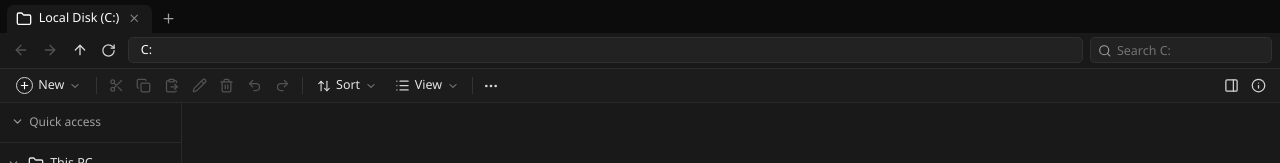
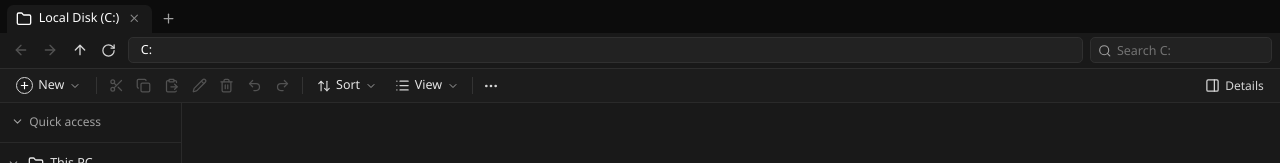
Before and after one commit to empfi/xplorer, a React (Vite) app: page / in a window 1280 px wide. Shown: the top 163 px of the page. Built offline with nearby package versions, Linux system fonts and the light colour scheme.

Commit message:
feat: unify preview and details into single details pane without separate tabs

```diff
--- a/src/App.tsx
+++ b/src/App.tsx
@@ -283,37 +283,16 @@ export default function App() {
       return false;
     }
   });
-  const [paneMode, setPaneMode] = useState<"preview" | "details">(() => {
-    try {
-      return localStorage.getItem("pane-mode") === "details" ? "details" : "preview";
-    } catch {
-      return "preview";
-    }
-  });
-
-  const togglePreview = useCallback(() => {
+
+  const togglePane = useCallback(() => {
     setShowPane((prev) => {
-      const next = !prev || paneMode !== "preview";
+      const next = !prev;
       try {
         localStorage.setItem("show-pane", next ? "1" : "0");
-        localStorage.setItem("pane-mode", "preview");
       } catch {}
-      setPaneMode("preview");
       return next;
     });
-  }, [paneMode]);
-
-  const toggleDetails = useCallback(() => {
-    setShowPane((prev) => {
-      const next = !prev || paneMode !== "details";
-      try {
-        localStorage.setItem("show-pane", next ? "1" : "0");
-        localStorage.setItem("pane-mode", "details");
-      } catch {}
-      setPaneMode("details");
-      return next;
-    });
-  }, [paneMode]);
+  }, []);
 
   const [sort, setSort] = useState<{ key: SortKey; dir: 1 | -1 }>(() => {
     try {
@@ -2268,8 +2247,7 @@ export default function App() {
         refresh();
       } else if (e.altKey && (e.key === "p" || e.key === "P")) {
         e.preventDefault();
-        if (e.shiftKey) toggleDetails();
-        else togglePreview();
+        togglePane();
       } else if (e.key === "F2" && active && active.selected.size === 1) {
         e.preventDefault();
         setRenameTarget([...active.selected][0]);
@@ -2649,10 +2627,8 @@ export default function App() {
         groupBy={groupBy}
         showHidden={showHidden}
         shellNewItems={shellNewItems}
-        showPreviewPane={showPane && paneMode === "preview"}
-        showDetailsPane={showPane && paneMode === "details"}
-        onTogglePreview={togglePreview}
-        onToggleDetails={toggleDetails}
+        showPane={showPane}
+        onTogglePane={togglePane}
         onSetViewPreset={(v, z) => setTab(active.id, { view: v, zoom: z })}
         onSortKey={(k) => setSort((prev) => ({ key: k, dir: prev.dir }))}
         onSortDir={(d) => setSort((prev) => ({ ...prev, dir: d }))}
@@ -2770,8 +2746,6 @@ export default function App() {
           <PreviewPane
             selectedEntries={selectedEntriesList}
             currentDir={active.path}
-            paneMode={paneMode}
-            onSetPaneMode={setPaneMode}
             onClose={() => setShowPane(false)}
           />
         )}
--- a/src/components/ActionBar.tsx
+++ b/src/components/ActionBar.tsx
@@ -65,10 +65,8 @@ export interface ActionBarProps {
   onRedo?: () => void;
   redoLabel?: string;
   onOpenDropdownMenu: (x: number, y: number, groups: MenuGroup[]) => void;
-  showPreviewPane?: boolean;
-  showDetailsPane?: boolean;
-  onTogglePreview?: () => void;
-  onToggleDetails?: () => void;
+  showPane?: boolean;
+  onTogglePane?: () => void;
 }
 
 export default function ActionBar(p: ActionBarProps) {
@@ -219,16 +217,10 @@ export default function ActionBar(p: ActionBarProps) {
     {
       items: [
         {
-          label: "Preview pane",
+          label: "Details pane",
           shortcut: "Alt+P",
-          checked: !!p.showPreviewPane,
-          action: () => p.onTogglePreview?.(),
-        },
-        {
-          label: "Details pane",
-          shortcut: "Alt+Shift+P",
-          checked: !!p.showDetailsPane,
-          action: () => p.onToggleDetails?.(),
+          checked: !!p.showPane,
+          action: () => p.onTogglePane?.(),
         },
       ],
     },
@@ -497,25 +489,21 @@ export default function ActionBar(p: ActionBarProps) {
         <MoreHorizontal size={16} />
       </button>
 
-      {/* Right side: Preview pane & Details pane toggles */}
-      <div className="ml-auto flex items-center gap-0.5">
+      {/* Right side: Details pane toggle */}
+      <div className="ml-auto flex items-center">
         <button
           type="button"
-          className={`${iconBtn} ${p.showPreviewPane ? "bg-[#333333] text-sky-400" : ""}`}
-          data-tooltip="Preview pane (Alt+P)"
-          aria-label="Preview pane"
-          onClick={p.onTogglePreview}
+          className={`flex items-center gap-1.5 rounded-md px-2.5 py-1 text-[12px] font-medium transition-colors ${
+            p.showPane
+              ? "bg-[#333333] text-sky-400 border border-[#404040]"
+              : "text-neutral-300 hover:bg-[#282828] hover:text-white"
+          }`}
+          data-tooltip="Details pane (Alt+P)"
+          aria-label="Details pane"
+          onClick={p.onTogglePane}
         >
           <PanelRight size={15} />
-        </button>
-        <button
-          type="button"
-          className={`${iconBtn} ${p.showDetailsPane ? "bg-[#333333] text-sky-400" : ""}`}
-          data-tooltip="Details pane (Alt+Shift+P)"
-          aria-label="Details pane"
-          onClick={p.onToggleDetails}
-        >
-          <Info size={15} />
+          <span>Details</span>
         </button>
       </div>
     </div>
--- a/src/components/PreviewPane.tsx
+++ b/src/components/PreviewPane.tsx
@@ -20,6 +20,7 @@ import {
   Loader2,
   Maximize2,
   Music,
+  PanelRight,
   Share2,
   Video,
   X,
@@ -29,8 +30,6 @@ import EntryIcon from "./EntryIcon";
 interface Props {
   selectedEntries: FsEntry[];
   currentDir: string;
-  paneMode: "preview" | "details";
-  onSetPaneMode: (m: "preview" | "details") => void;
   onClose: () => void;
 }
 
@@ -45,9 +44,7 @@ const TEXT_EXTS = new Set([
 
 export default function PreviewPane({
   selectedEntries,
-  currentDir,
-  paneMode,
-  onSetPaneMode,
+  currentDir: _currentDir,
   onClose,
 }: Props) {
   const single = selectedEntries.length === 1 ? selectedEntries[0] : null;
@@ -157,40 +154,18 @@ export default function PreviewPane({
 
   return (
     <div className="flex h-full w-[320px] shrink-0 flex-col border-l border-[#2e2e2e] bg-[#1a1a1a] text-[12.5px] select-text">
-      {/* Top Header & Tab switcher */}
+      {/* Top Header */}
       <div className="flex h-10 items-center justify-between border-b border-[#2e2e2e] px-3 bg-[#1e1e1e]">
-        <div className="flex items-center gap-1 rounded bg-[#282828] p-0.5 text-[11.5px]">
-          <button
-            type="button"
-            className={`flex items-center gap-1.5 rounded px-2.5 py-1 font-medium transition-colors ${
-              paneMode === "preview"
-                ? "bg-[#383838] text-white shadow-sm"
-                : "text-neutral-400 hover:text-neutral-200"
-            }`}
-            onClick={() => onSetPaneMode("preview")}
-          >
-            <Eye size={12} />
-            <span>Preview</span>
-          </button>
-          <button
-            type="button"
-            className={`flex items-center gap-1.5 rounded px-2.5 py-1 font-medium transition-colors ${
-              paneMode === "details"
-                ? "bg-[#383838] text-white shadow-sm"
-                : "text-neutral-400 hover:text-neutral-200"
-            }`}
-            onClick={() => onSetPaneMode("details")}
-          >
-            <Info size={12} />
-            <span>Details</span>
-          </button>
+        <div className="flex items-center gap-2 text-neutral-200">
+          <PanelRight size={14} className="text-neutral-400" />
+          <span className="text-[12.5px] font-semibold">Details</span>
         </div>
 
         <button
           type="button"
-          className="flex h-6 w-6 items-center justify-center rounded text-neutral-400 hover:bg-[#2f2f2f] hover:text-white"
+          className="flex h-6 w-6 items-center justify-center rounded text-neutral-400 hover:bg-[#2f2f2f] hover:text-white transition-colors"
           onClick={onClose}
-          title="Close pane"
+          title="Close details pane"
         >
           <X size={13} />
         </button>
@@ -200,8 +175,8 @@ export default function PreviewPane({
       <div className="flex-1 overflow-y-auto p-4">
         {selectedEntries.length === 0 ? (
           <div className="flex h-full flex-col items-center justify-center gap-2 text-center text-neutral-400">
-            <Eye size={28} strokeWidth={1.5} className="text-neutral-500" />
-            <p className="text-[12px]">Select an item to view its preview and details.</p>
+            <PanelRight size={28} strokeWidth={1.5} className="text-neutral-500" />
+            <p className="text-[12px]">Select an item to view its details and preview.</p>
           </div>
         ) : selectedEntries.length > 1 ? (
           <div className="flex flex-col gap-3">
@@ -223,8 +198,7 @@ export default function PreviewPane({
               </ul>
             </div>
           </div>
-        ) : !single ? null : paneMode === "preview" ? (
-          /* PREVIEW MODE */
+        ) : !single ? null : (
           <div className="flex flex-col gap-4">
             {/* Header info */}
             <div className="flex items-center gap-2.5">
@@ -355,44 +329,6 @@ export default function PreviewPane({
               />
             </div>
           </div>
-        ) : (
-          /* DETAILS MODE */
-          <div className="flex flex-col gap-4">
-            <div className="flex h-36 w-full items-center justify-center rounded-lg bg-[#252525] border border-[#303030]">
-              <EntryIcon entry={single} size={64} />
-            </div>
-
-            <div className="flex items-center gap-2.5">
-              <EntryIcon entry={single} size={28} />
-              <div className="min-w-0 flex-1">
-                <p className="truncate font-semibold text-white" title={single.name}>
-                  {single.name}
-                </p>
-                <p className="truncate text-[11.5px] text-neutral-400">
-                  {meta?.item_type || single.item_type}
-                </p>
-              </div>
-            </div>
-
-            <button
-              type="button"
-              onClick={shareFile}
-              className="flex items-center gap-1.5 rounded bg-[#2b2b2b] hover:bg-[#353535] px-3 py-1.5 text-[12px] font-medium text-neutral-200 border border-[#383838] transition-colors w-fit"
-            >
-              <Share2 size={13} />
-              <span>{shared ? "Path Copied!" : "Share"}</span>
-            </button>
-
-            <div className="border-t border-[#2e2e2e] pt-3">
-              <DetailsList
-                single={single}
-                meta={meta}
-                copyPath={copyPath}
-                copied={copied}
-                imgDimensions={imgDimensions}
-              />
-            </div>
-          </div>
         )}
       </div>
     </div>
```
